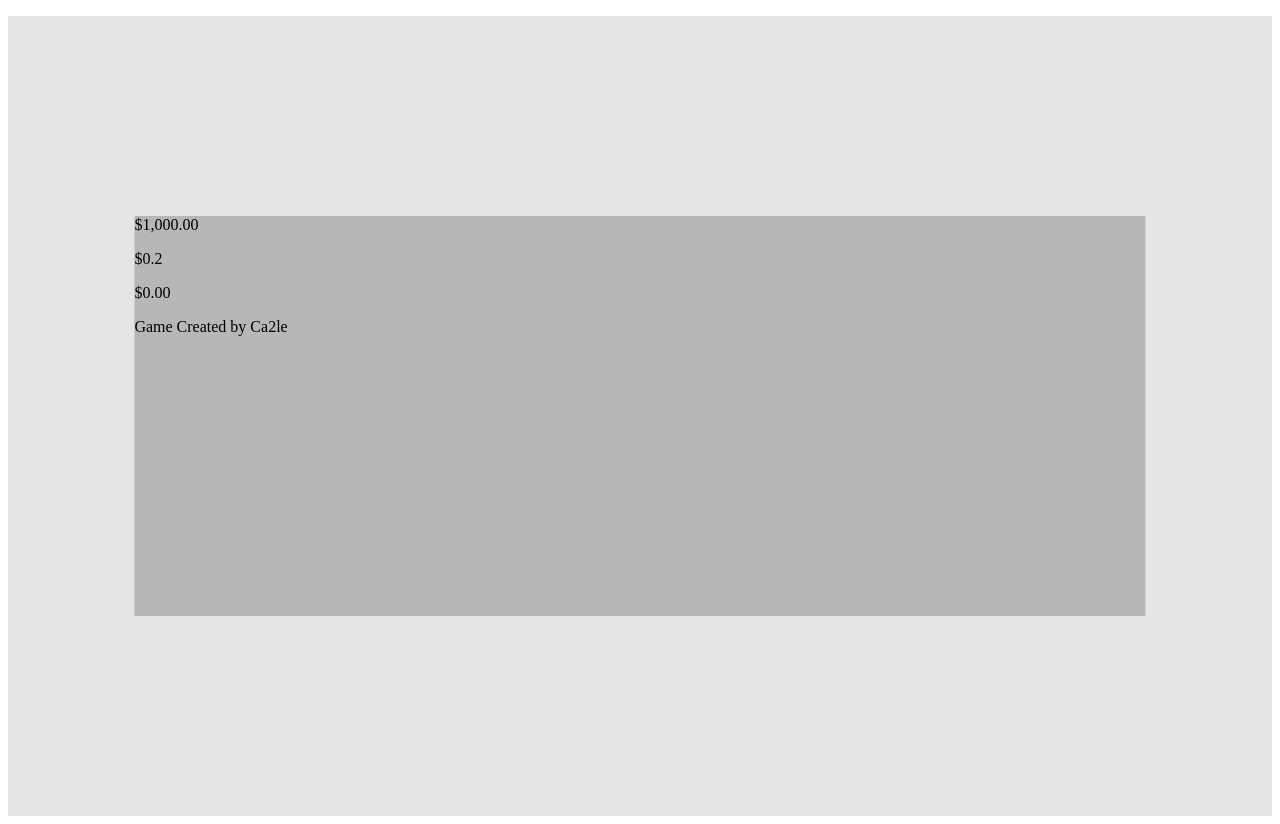
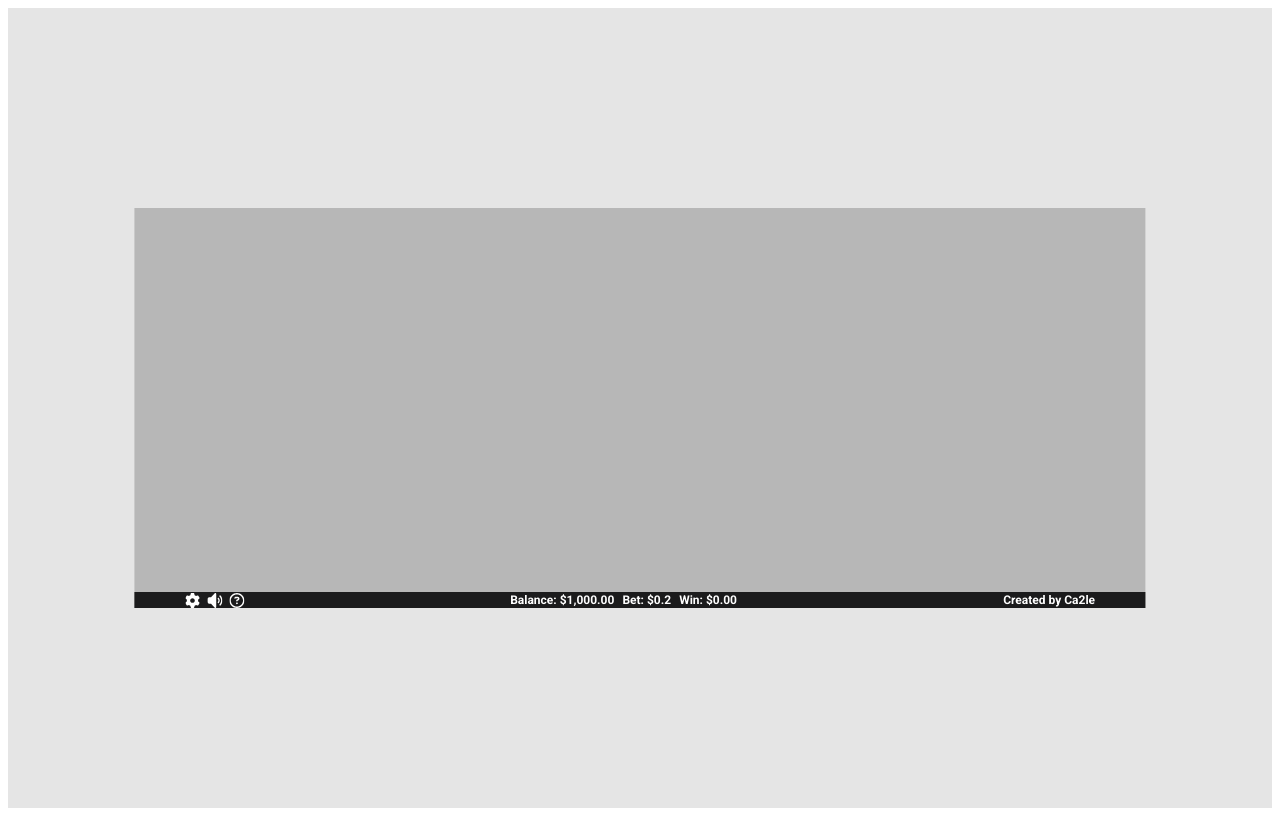
Before and after one commit to Ca2le/webgl-slotgame, a React (Vite) app: page / in a window 1280 px wide. Built offline with nearby package versions, Linux system fonts and the light colour scheme.

Commit message:
added basic controlbar and some style for visualize

```diff
--- a/index.html
+++ b/index.html
@@ -1,13 +1,20 @@
 <!DOCTYPE html>
 <html lang="en">
+
 <head>
   <meta charset="UTF-8" />
   <link rel="icon" type="image/svg+xml" href="/vite.svg" />
   <meta name="viewport" content="width=device-width, initial-scale=1.0" />
   <title>Vite + React + TS</title>
+  <link rel="preconnect" href="https://fonts.googleapis.com">
+  <link rel="preconnect" href="https://fonts.gstatic.com" crossorigin>
+  <link href="https://fonts.googleapis.com/css2?family=Passion+One&family=Roboto:wght@700&display=swap"
+    rel="stylesheet">
 </head>
+
 <body>
   <div id="root"></div>
   <script type="module" src="/src/main.tsx"></script>
 </body>
+
 </html>
--- a/src/components/controlbar/controlbar.component.tsx
+++ b/src/components/controlbar/controlbar.component.tsx
@@ -1,20 +1,24 @@
-import React from 'react'
-import { AudioVolume, Balance, BalanceBoard, Bet, ControlBarContainer, GameConfig, Information, Settings, Signature, Win } from './controlbar.styles'
+import { Icons } from "../../types/icon.types"
+import { Icon } from "../icon/icon.component"
+import { BalanceBoard, BalanceInfo, ControlBarContainer, GameConfig, Signature } from "./controlbar.styles"
 
 export function ControlBar() {
+    const balance = "1,000.00"
+    const bet = "0.2"
+    const win = "0.00"
     return (
         <ControlBarContainer>
             <GameConfig>
-                <Settings />
-                <AudioVolume />
-                <Information />
+                <Icon id="config_icon" path={Icons.config} />
+                <Icon id="audio_on_icon" path={Icons.audio_on} />
+                <Icon id="info_icon" path={Icons.info} />
             </GameConfig>
             <BalanceBoard>
-                <Balance>$1,000.00</Balance>
-                <Bet>$0.2</Bet>
-                <Win>$0.00</Win>
+               <BalanceInfo>{`Balance: $${balance}`}</BalanceInfo>
+                <BalanceInfo>{`Bet: $${bet}`}</BalanceInfo>
+                <BalanceInfo>{`Win: $${win}`}</BalanceInfo>
             </BalanceBoard>
-            <Signature>Game Created by Ca2le</Signature>
+            <Signature>Created by Ca2le</Signature>
         </ControlBarContainer>
     )
 }
--- a/src/components/controlbar/controlbar.styles.ts
+++ b/src/components/controlbar/controlbar.styles.ts
@@ -1,40 +1,44 @@
 import styled from "styled-components";
 
 export const ControlBarContainer = styled.div`
-
+    height: 2vh;
+    width: 100%;
+    background-color: #1b1b1c;
+    color: #fff;
+    display: flex;
+    align-items: center;
+    justify-content: space-between;
+    margin-top: auto;
+    font-family: 'Passion One', cursive;
+    font-family: 'Roboto', sans-serif;
+    font-weight: 700;
 `
 
 export const GameConfig = styled.div`
-
-`
-
-export const Settings = styled.div`
-
-`
-
-export const AudioVolume = styled.div`
-
-`
-
-export const Information = styled.div`
-
+    gap: 7px;
+    display: flex;
+    margin: 0 0 0 5%;
+    justify-content: space-between;
+    align-items: center;
+    width: auto;
 `
 
 export const BalanceBoard = styled.div`
-
+    justify-content: center;
+    align-items: center;
+    display: flex;
+    width: 40%;
+    margin: 0 10%;
 `
 
-export const Balance = styled.p`
-
-`
-export const Bet = styled.p`
-
-`
-
-export const Win = styled.p`
-
+export const BalanceInfo = styled.p`
+font-size: 12px;
+margin: 0 1%;
 `
 
 export const Signature = styled.p`
-
+    text-align: center;
+    font-size: 12px;
+    width: auto;
+    margin: 0 5% 0 0;
 `
--- a/src/components/game/game.styles.ts
+++ b/src/components/game/game.styles.ts
@@ -8,4 +8,6 @@ export const GameContainer = styled.div`
     top: 50%;
     left: 50%;
     transform: translate(-50%, -50%);
+    flex-direction: column;
+    display: flex;
 `
--- /dev/null
+++ b/src/components/icon/icon.component.tsx
@@ -0,0 +1,13 @@
+
+interface Icon {
+  id: string;
+  path: string;
+}
+
+export function Icon({ id, path,  }: Icon) {
+  return (
+    <svg width={"15px"}  id={id} xmlns="http://www.w3.org/2000/svg" viewBox={"0 0 512 512"}>
+      <path fill="#FFF" d={path}></path>
+    </svg>
+  )
+}
--- /dev/null
+++ b/src/types/icon.types.ts
@@ -0,0 +1,6 @@
+export enum Icons {
+    config = "m481.24,166.6c3.2,8.7.5,18.4-6.4,24.6l-43.3,39.4c1.1,8.3,1.7,16.8,1.7,25.4s-.6,17.1-1.7,25.4l43.3,39.4c6.9,6.2,9.6,15.9,6.4,24.6-4.4,11.9-9.7,23.3-15.8,34.3l-4.7,8.1c-6.6,11-14,21.4-22.1,31.2-5.9,7.2-15.7,9.6-24.5,6.8l-55.7-17.7c-13.4,10.3-28.2,18.9-44,25.4l-12.5,57.1c-2,9.1-9,16.3-18.2,17.8-13.8,2.3-28,3.5-42.5,3.5s-28.7-1.2-42.5-3.5c-9.2-1.5-16.2-8.7-18.2-17.8l-12.5-57.1c-15.8-6.5-30.6-15.1-44-25.4l-55.6,17.8c-8.8,2.8-18.6.3-24.5-6.8-8.1-9.8-15.5-20.2-22.1-31.2l-4.7-8.1c-6.1-11-11.4-22.4-15.8-34.3-3.2-8.7-.5-18.4,6.4-24.6l43.3-39.4c-1.1-8.4-1.7-16.9-1.7-25.5s.6-17.1,1.7-25.4L7.74,191.2c-6.9-6.2-9.6-15.9-6.4-24.6,4.4-11.9,9.7-23.3,15.8-34.3l4.7-8.1c6.6-11,14-21.4,22.1-31.2,5.9-7.2,15.7-9.6,24.5-6.8l55.7,17.7c13.4-10.3,28.2-18.9,44-25.4l12.5-57.1c2-9.1,9-16.3,18.2-17.8,13.8-2.4,28-3.6,42.5-3.6s28.7,1.2,42.5,3.5c9.2,1.5,16.2,8.7,18.2,17.8l12.5,57.1c15.8,6.5,30.6,15.1,44,25.4l55.7-17.7c8.8-2.8,18.6-.3,24.5,6.8,8.1,9.8,15.5,20.2,22.1,31.2l4.7,8.1c6.1,11,11.4,22.4,15.8,34.3l-.1.1Zm-239.9,169.4c44.18,0,80-35.82,80-80s-35.82-80-80-80-80,35.82-80,80,35.82,80,80,80Z",
+    audio_on = "m445.62,426.26c-9.7,9.6-23.92,7.77-31.84-4-7.91-11.77-6.41-29.03,3.3-38.63,30.61-30.17,50.11-76.11,50.11-127.66s-19.5-97.48-50.11-127.77c-22.46-24.2,4.4-64.36,28.54-42.63v.11c88.49,84.91,88.51,255.62,0,340.57Zm-56.99-255.43v-.11c-9.7-9.49-24.02-7.77-31.84,4-7.82,11.77-6.41,29.03,3.3,38.63,10.17,10.17,16.67,25.49,16.67,42.63s-6.5,32.46-16.67,42.51c-9.7,9.6-11.21,26.86-3.3,38.63,7.91,11.77,22.14,13.6,31.84,4,44.18-42.55,44.18-127.75,0-170.28ZM283.61,3.18c-10.83-5.83-23.55-3.54-32.4,6.06l-127.06,137.03h-63.86C27.03,146.26,0,179.06,0,219.4v73.14c0,40.34,27.03,73.14,60.28,73.14h63.86l127.06,137.03c8.85,9.6,21.57,12,32.4,6.06,10.83-5.94,17.8-18.97,17.8-33.37V36.55c0-14.4-6.97-27.43-17.8-33.37Z",
+    audio_off = "",
+    info = "m464,256c0-114.88-93.12-208-208-208S48,141.12,48,256s93.12,208,208,208,208-93.12,208-208Zm-464,0C0,114.62,114.62,0,256,0s256,114.62,256,256-114.62,256-256,256S0,397.38,0,256Zm169.8-90.7c7.9-22.3,29.1-37.3,52.8-37.3h58.3c34.9,0,63.1,28.3,63.1,63.1,0,22.6-12.1,43.5-31.7,54.8l-32.3,18.5c-.2,13-10.9,23.6-24,23.6s-24-10.7-24-24v-13.5c0-8.6,4.6-16.5,12.1-20.8l44.3-25.4c4.7-2.7,7.6-7.7,7.6-13.1,0-8.4-6.8-15.1-15.1-15.1h-58.3c-3.4,0-6.4,2.1-7.5,5.3l-.4,1.2c-4.4,12.5-18.2,19-30.6,14.6s-19-18.2-14.6-30.6l.4-1.2-.1-.1Zm54.2,186.7c0-17.67,14.33-32,32-32s32,14.33,32,32-14.33,32-32,32-32-14.33-32-32Z"
+}
```
Also changed, not shown: src/assets/controlbar/settings.svg (added). Lines whose indentation alone changed are shown as unchanged.
